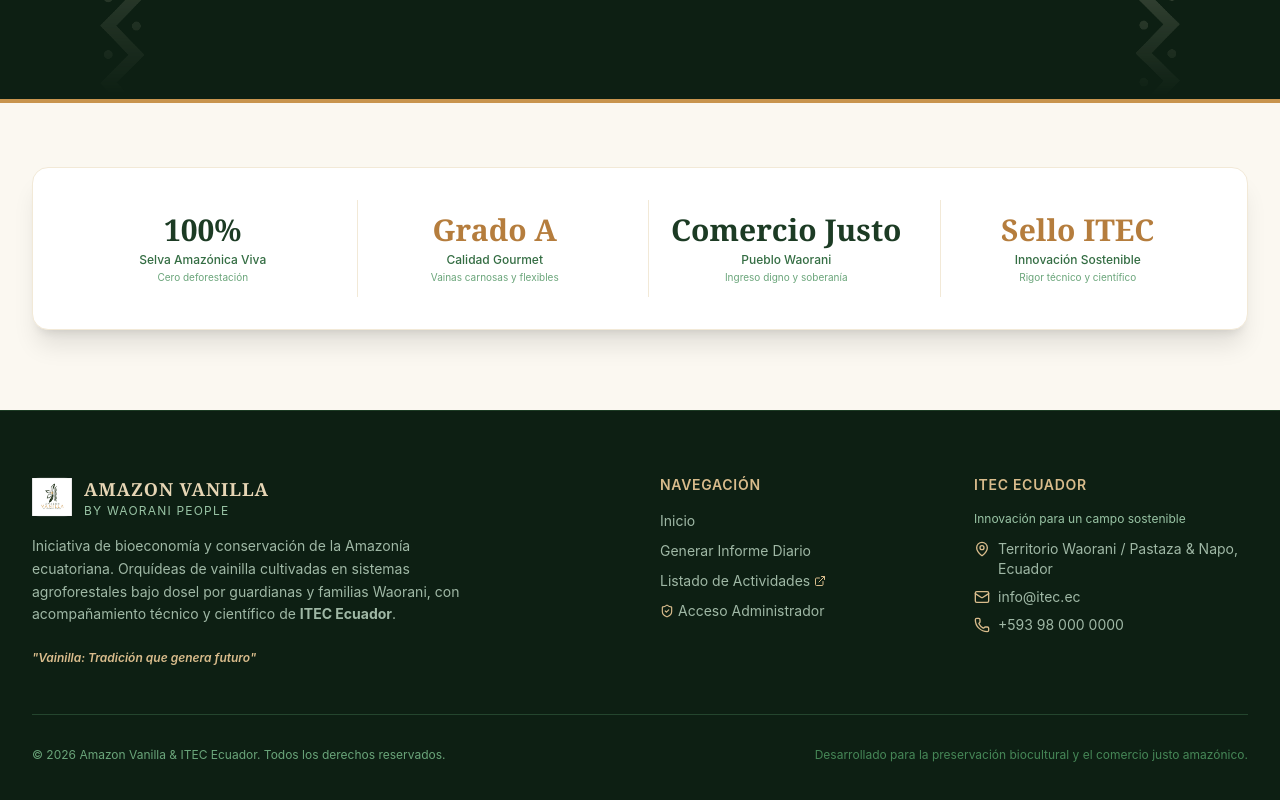
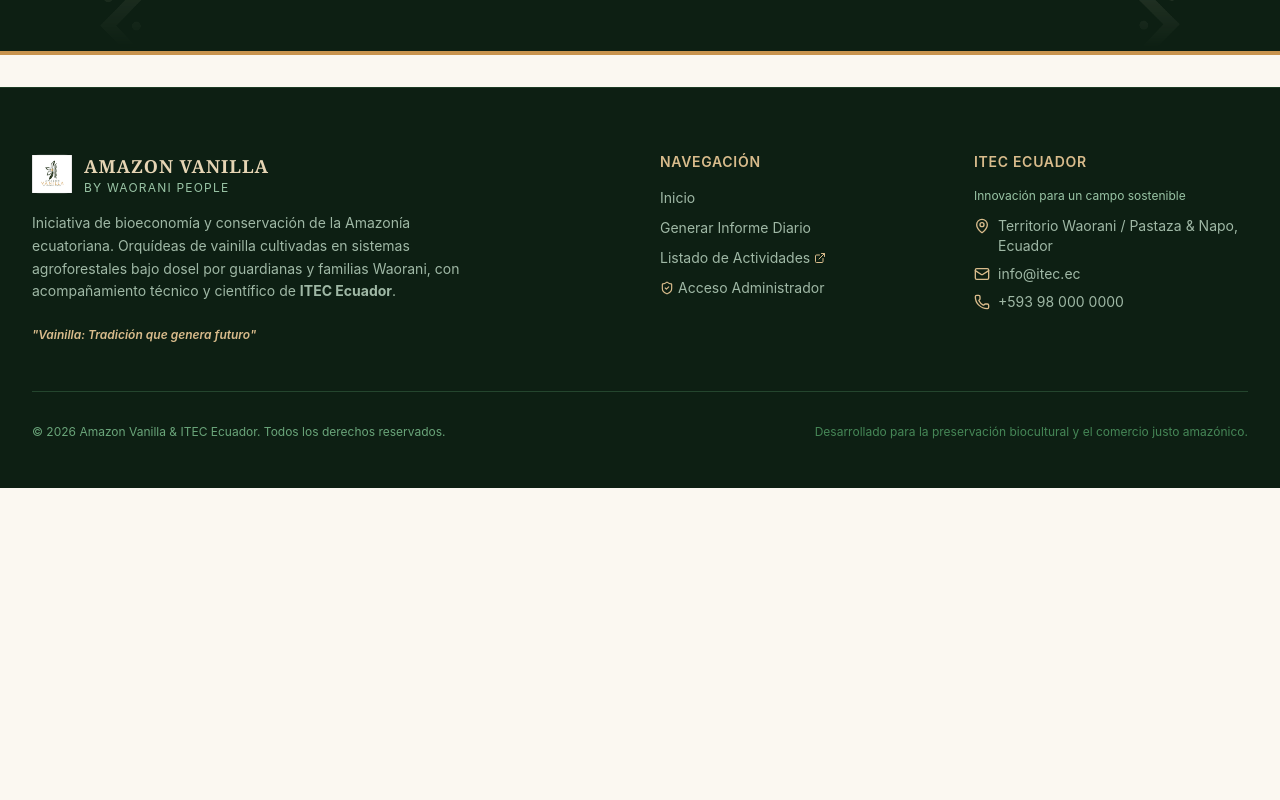
Before and after one commit to cristianfjaramillo-hue/landing-vanilla, a Next.js app: page / in a window 1280 px wide. Shown: the part 1022-1822 px from the top of the page. After the commit the page ends 1510 px from the top, so only its background shows below. Built offline with nearby package versions, Linux system fonts and the light colour scheme.

Commit message:
feat: hide metrics and impact cards bar from landing page

```diff
--- a/src/app/page.tsx
+++ b/src/app/page.tsx
@@ -12,9 +12,9 @@
 
 export default function HomePage() {
   return (
-    <div className="space-y-16 pb-20">
+    <div className="pb-8">
       {/* 1. HERO SECTION */}
-      <section className="relative overflow-hidden bg-forest-950 text-white pt-24 pb-28 sm:pb-36 border-b-4 border-vanilla-500">
+      <section className="relative overflow-hidden bg-forest-950 text-white pt-20 pb-20 sm:pt-24 sm:pb-24 border-b-4 border-vanilla-500">
         {/* Patrones Ancestrales Waorani en los Laterales Verdes (Verticales con Desvanecimiento y Movimiento al 60% de Opacidad) */}
         <WaoraniSidePatterns />
 
@@ -99,51 +99,6 @@
           </div>
         </div>
       </section>
-
-      {/* 2. BARRA DE MÉTRICAS & IMPACTO */}
-      <section className="max-w-7xl mx-auto px-4 sm:px-6 lg:px-8 -mt-16 sm:-mt-24 relative z-10">
-        <div className="grid grid-cols-2 md:grid-cols-4 gap-4 bg-white rounded-2xl shadow-xl border border-vanilla-200 p-6 sm:p-8">
-          <div className="text-center p-3">
-            <div className="text-2xl sm:text-3xl font-serif font-bold text-forest-900">
-              100%
-            </div>
-            <div className="text-xs text-forest-600 font-medium mt-1">
-              Selva Amazónica Viva
-            </div>
-            <p className="text-[10px] text-forest-400 mt-0.5">Cero deforestación</p>
-          </div>
-
-          <div className="text-center p-3 border-l border-vanilla-200">
-            <div className="text-2xl sm:text-3xl font-serif font-bold text-vanilla-600">
-              Grado A
-            </div>
-            <div className="text-xs text-forest-600 font-medium mt-1">
-              Calidad Gourmet
-            </div>
-            <p className="text-[10px] text-forest-400 mt-0.5">Vainas carnosas y flexibles</p>
-          </div>
-
-          <div className="text-center p-3 border-l border-vanilla-200">
-            <div className="text-2xl sm:text-3xl font-serif font-bold text-forest-900">
-              Comercio Justo
-            </div>
-            <div className="text-xs text-forest-600 font-medium mt-1">
-              Pueblo Waorani
-            </div>
-            <p className="text-[10px] text-forest-400 mt-0.5">Ingreso digno y soberanía</p>
-          </div>
-
-          <div className="text-center p-3 border-l border-vanilla-200">
-            <div className="text-2xl sm:text-3xl font-serif font-bold text-vanilla-600">
-              Sello ITEC
-            </div>
-            <div className="text-xs text-forest-600 font-medium mt-1">
-              Innovación Sostenible
-            </div>
-            <p className="text-[10px] text-forest-400 mt-0.5">Rigor técnico y científico</p>
-          </div>
-        </div>
-      </section>
     </div>
   );
 }
```
